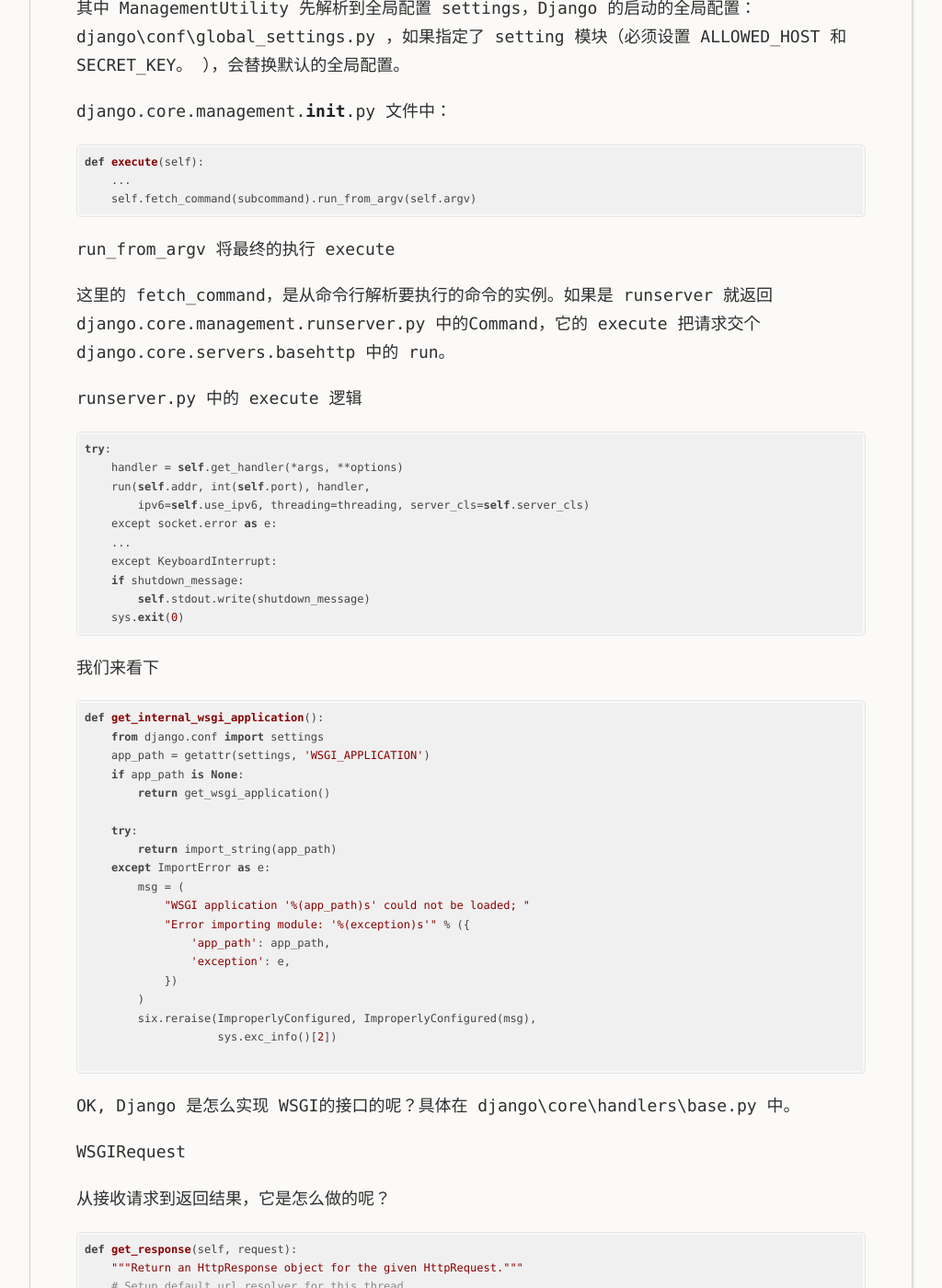
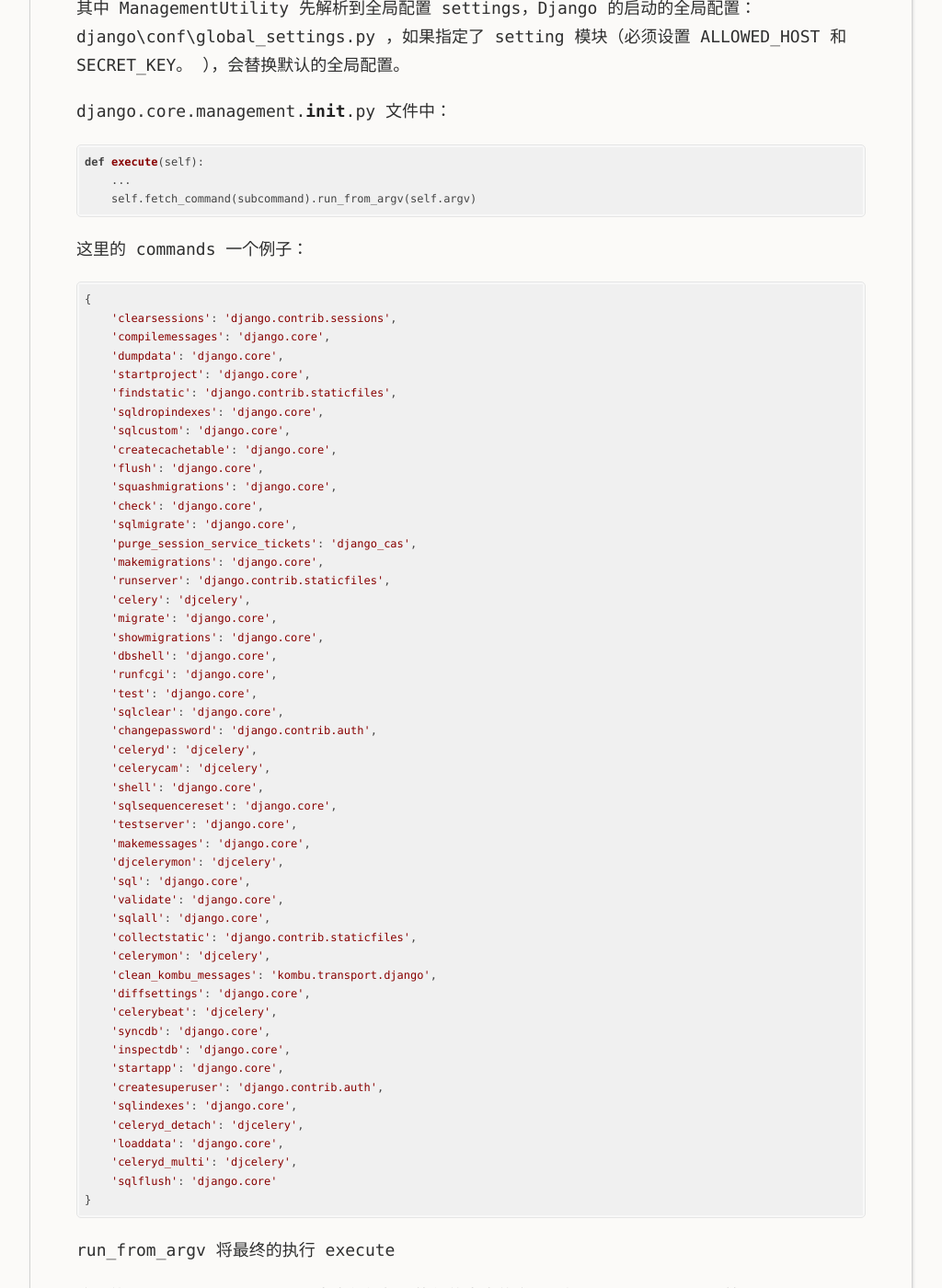
Before and after one commit to myersguo/myersguo.github.com, a Jekyll site: the page built from _posts/2017-06-17-django-deep-in.md, in a window 1280 px wide and 1400 px high, scrolled down 364 px. Shown: the whole window at 92% size, without its empty margins (128-1152 px from the left). Built offline with Jekyll 4.4.1, drawn with Linux system fonts in a browser that asks for light colours; some of the changed text lies outside the part shown.

Commit message:
new post

````diff
--- a/_posts/2017-06-17-django-deep-in.md
+++ b/_posts/2017-06-17-django-deep-in.md
@@ -28,6 +28,60 @@
 def execute(self):
     ...
     self.fetch_command(subcommand).run_from_argv(self.argv)
+```
+
+这里的 commands 一个例子：
+
+```
+{
+    'clearsessions': 'django.contrib.sessions',
+    'compilemessages': 'django.core',
+    'dumpdata': 'django.core',
+    'startproject': 'django.core',
+    'findstatic': 'django.contrib.staticfiles',
+    'sqldropindexes': 'django.core',
+    'sqlcustom': 'django.core',
+    'createcachetable': 'django.core',
+    'flush': 'django.core',
+    'squashmigrations': 'django.core',
+    'check': 'django.core',
+    'sqlmigrate': 'django.core',
+    'purge_session_service_tickets': 'django_cas',
+    'makemigrations': 'django.core',
+    'runserver': 'django.contrib.staticfiles',
+    'celery': 'djcelery',
+    'migrate': 'django.core',
+    'showmigrations': 'django.core',
+    'dbshell': 'django.core',
+    'runfcgi': 'django.core',
+    'test': 'django.core',
+    'sqlclear': 'django.core',
+    'changepassword': 'django.contrib.auth',
+    'celeryd': 'djcelery',
+    'celerycam': 'djcelery',
+    'shell': 'django.core',
+    'sqlsequencereset': 'django.core',
+    'testserver': 'django.core',
+    'makemessages': 'django.core',
+    'djcelerymon': 'djcelery',
+    'sql': 'django.core',
+    'validate': 'django.core',
+    'sqlall': 'django.core',
+    'collectstatic': 'django.contrib.staticfiles',
+    'celerymon': 'djcelery',
+    'clean_kombu_messages': 'kombu.transport.django',
+    'diffsettings': 'django.core',
+    'celerybeat': 'djcelery',
+    'syncdb': 'django.core',
+    'inspectdb': 'django.core',
+    'startapp': 'django.core',
+    'createsuperuser': 'django.contrib.auth',
+    'sqlindexes': 'django.core',
+    'celeryd_detach': 'djcelery',
+    'loaddata': 'django.core',
+    'celeryd_multi': 'djcelery',
+    'sqlflush': 'django.core'
+}
 ```
 
 run_from_argv 将最终的执行 execute
@@ -152,4 +206,16 @@
 
 RegexURLResolver（ django\urls\resolvers.p )
 
+
+### 静态文件的处理 ###
+
+
+当打开了 DEBUG 开关，
+
+静态文件的处理就交给了 StaticFilesHandler， 它会使用 STATICFILES_FINDERS 中的 finder 类来查找静态文件的路径，然后解析静态文件。 但，它要求  STATIC_ROOT 和  STATICFILES_DIRS 的路径不能相同，因为 源和目的要分开的啊。
+
+所以，当你自己要处理静态文件的时候，就要关闭 DEBUG 开关。
+
+
+
 (待续)
````
